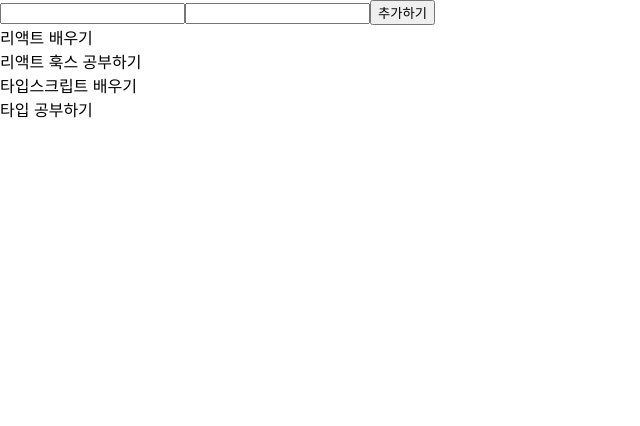
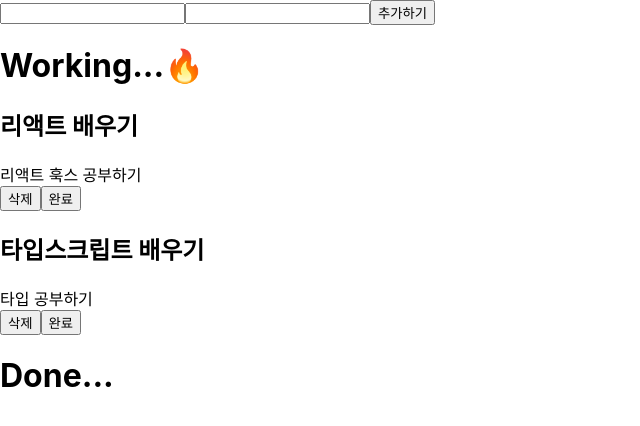
Before and after one commit to junho01052/lv2-todo-list, a React (Create React App) app: page / in a window 1280 px wide. Shown: the top 426 px of the page, without its empty margins (0-640 px from the left). Built offline with nearby package versions, Linux system fonts and the light colour scheme.

Commit message:
delete,toggle 기능구현

```diff
--- a/src/components/TodoItem.jsx
+++ b/src/components/TodoItem.jsx
@@ -1,5 +1,29 @@
-const TodoItem = () => {
-    return ;
-}
+const TodoItem = ({ e, todo, setTodo }) => {
+  const deleteTodo = (id) => {
+    const deleteItem = todo.filter((item) => item.id !== id);
+    setTodo(deleteItem);
+  };
+  const isDoneHandler = (id) => {
+    setTodo(
+      todo.map((item) => {
+        if (item.id === id) {
+          return { ...item, isDone: !item.isDone };
+        }
+        return item;
+      })
+    );
+  };
+  return (
+    <>
+      <h2>{e.title}</h2>
+      <div>{e.body}</div>
+      <button onClick={() => deleteTodo(e.id)}>삭제</button>
+      <button onClick={() => isDoneHandler(e.id)}>
+        {e.isDone ? '취소' : '완료'}
+      </button>
+    </>
+  );
+};
 
 export default TodoItem;
+//onClick={() => deleteTodo(todo.id)}
--- a/src/components/TodoItemList.jsx
+++ b/src/components/TodoItemList.jsx
@@ -1,5 +1,26 @@
-const TodoItemList = () => {
-    return ;
-}
+import TodoItem from './TodoItem';
+
+const TodoItemList = ({ todo, setTodo }) => {
+  return (
+    <>
+      <div>
+        <h1>Working...🔥</h1>
+        {todo
+          .filter((item) => item.isDone === false)
+          .map((e) => {
+            return <TodoItem key={e.id} e={e} todo={todo} setTodo={setTodo} />;
+          })}
+      </div>
+      <div>
+        <h1>Done...</h1>
+        {todo
+          .filter((item) => item.isDone === true)
+          .map((e) => {
+            return <TodoItem key={e.id} e={e} todo={todo} setTodo={setTodo} />;
+          })}
+      </div>
+    </>
+  );
+};
 
 export default TodoItemList;
--- a/src/pages/Home.jsx
+++ b/src/pages/Home.jsx
@@ -1,26 +1,17 @@
-import { useState } from "react";
-import Input from "../components/Input";
-
-import todoData from "../data/TodoData"
+import { useState } from 'react';
+import Input from '../components/Input';
+import todoData from '../data/TodoData';
+import TodoItemList from '../components/TodoItemList';
 
 const Home = () => {
+  const [todo, setTodo] = useState(todoData);
 
-    const [todo, setTodo] = useState(todoData)
-    // console.log(todo)
-
-    return (
-        <>
-        <Input todo={todo} setTodo={setTodo}/>
-        {todo && todo.map(e => {
-            return (
-                <>
-                    <div>{e.title}</div>
-                    <div>{e.body}</div>
-                </>
-            )
-        })}
-        </>
-    );
-}
+  return (
+    <>
+      <Input todo={todo} setTodo={setTodo} />
+      <TodoItemList todo={todo} setTodo={setTodo} />
+    </>
+  );
+};
 
 export default Home;
```
